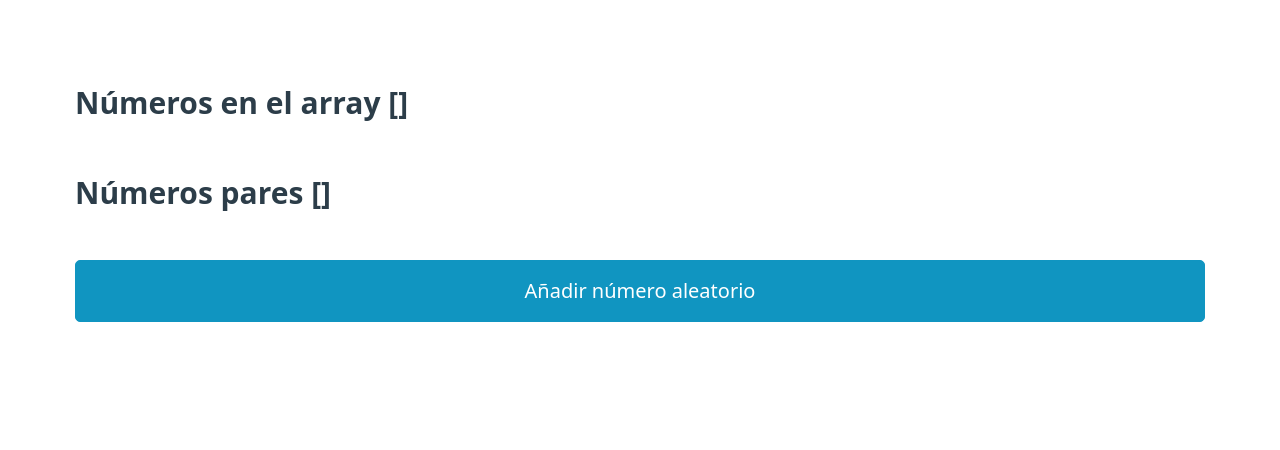
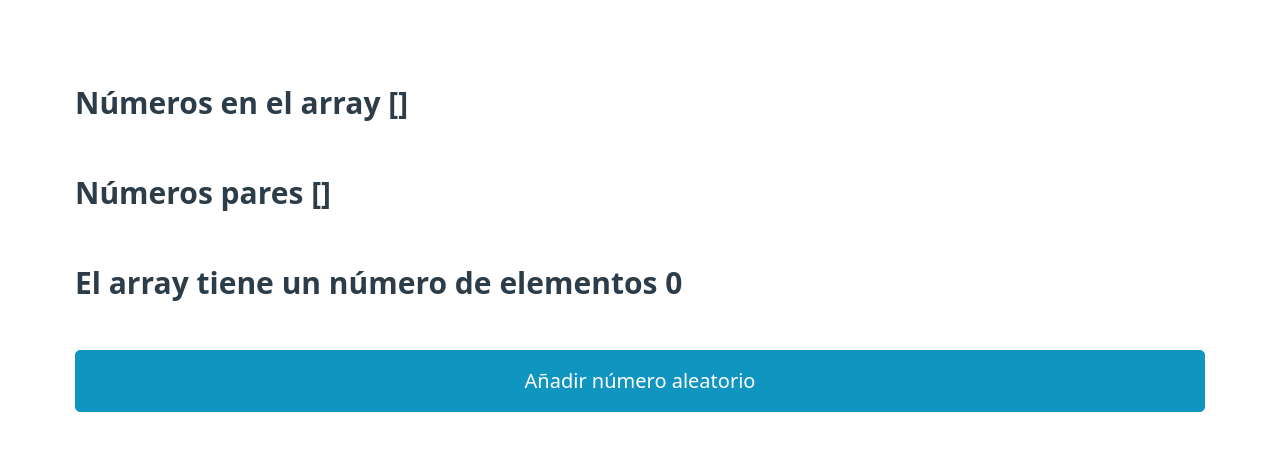
Before and after one commit to gegebe/even-filter, a plain HTML site: page index.html in a window 1280 px wide. Drawn offline with nearby package versions, Linux system fonts and the light colour scheme.

Commit message:
finished

```diff
--- a/app.js
+++ b/app.js
@@ -13,14 +13,21 @@ createApp({
       numbers.value.push(randomNumber);
     };
 
+    const lengthArrayText = computed(()=> {
+      return numbers.value.length;
+    }
+
+    )
+
     const evenNumbers = computed(() => {
-      return numbers.value.filter((n) => n); // TODO: Modifica el método filter para quedarte únicamente con los números pares del array de numbers
+      return numbers.value.filter((n) => n%2 == 0); // TODO: Modifica el método filter para quedarte únicamente con los números pares del array de numbers
     });
 
     return {
       numbers,
       addNumber,
       evenNumbers,
+      lengthArrayText,
     };
   },
 }).mount("#app");
--- a/index.html
+++ b/index.html
@@ -15,7 +15,7 @@
         <h3>Números en el array {{ numbers }}</h3>
         <h3>Números pares {{ evenNumbers }}</h3>
         <!-- Apartado 2: Descomenta el siguiente código para hacer el apartado 2 -->
-        <!-- <h3>El array tiene un número de elementos {{ lengthArrayText }}</h3> -->
+        <h3>El array tiene un número de elementos {{ lengthArrayText }}</h3>
 
         <button @click="addNumber">Añadir número aleatorio</button>
     </main>
```
